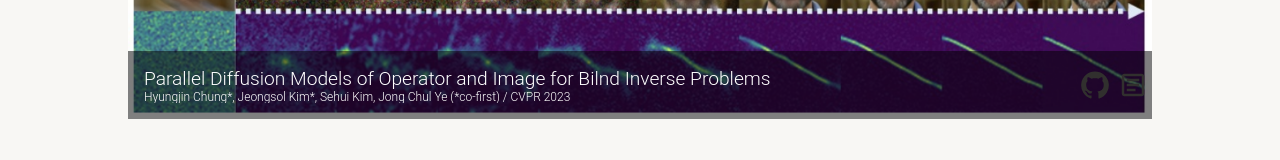
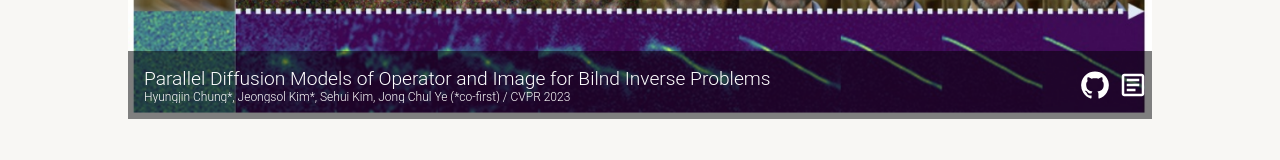
Before and after one commit to jeongsol-kim/jeongsol-kim, a React (Create React App) app: page /publication in a window 1280 px wide. Shown: the part 712-872 px from the top of the page. Built offline with nearby package versions, Linux system fonts and the light colour scheme.

Commit message:
fix icon color to white

```diff
--- a/src/components/publicationList.js
+++ b/src/components/publicationList.js
@@ -16,12 +16,12 @@ const PublicationBlock = ({item}) => {
         subtitle={<span>{item.where}</span>}
         actionIcon={
             <Stack direction='row'>
-                <IconButton href={item.code} style={{padding: '0 4px', color:'inherit'}}>
+                <IconButton href={item.code} style={{padding: '0 4px', color:'white'}}>
                     <GitHubIcon
                         sx={{fontSize: { xs: 12, sm: 16, md: 25, lg: 30 }}}
                     />
                 </IconButton>
-                <IconButton href={item.paper} style={{padding: '0 4px', color: 'inherit'}}>
+                <IconButton href={item.paper} style={{padding: '0 4px', color: 'white'}}>
                     <ArticleOutlinedIcon sx={{fontSize: { xs: 12, sm: 16, md: 25, lg: 30 }}}/>
                 </IconButton>
             </Stack>
```
